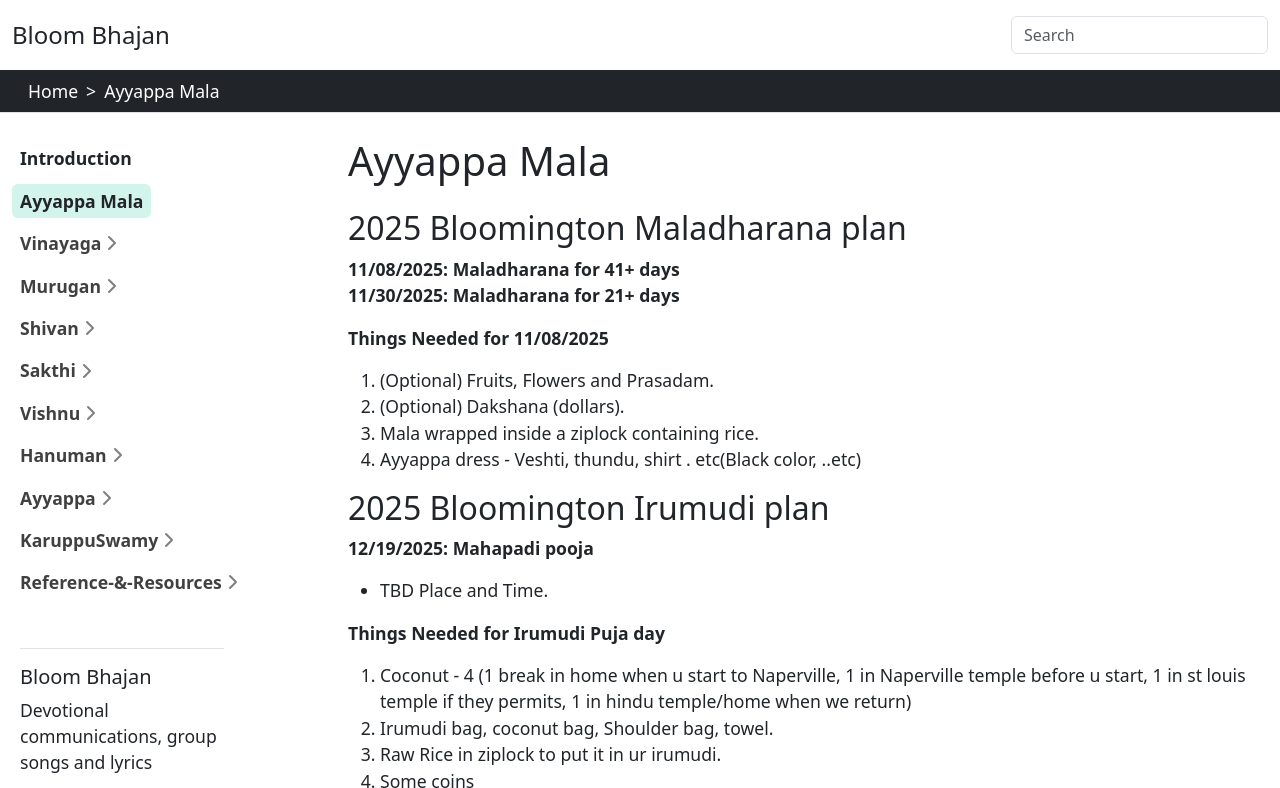
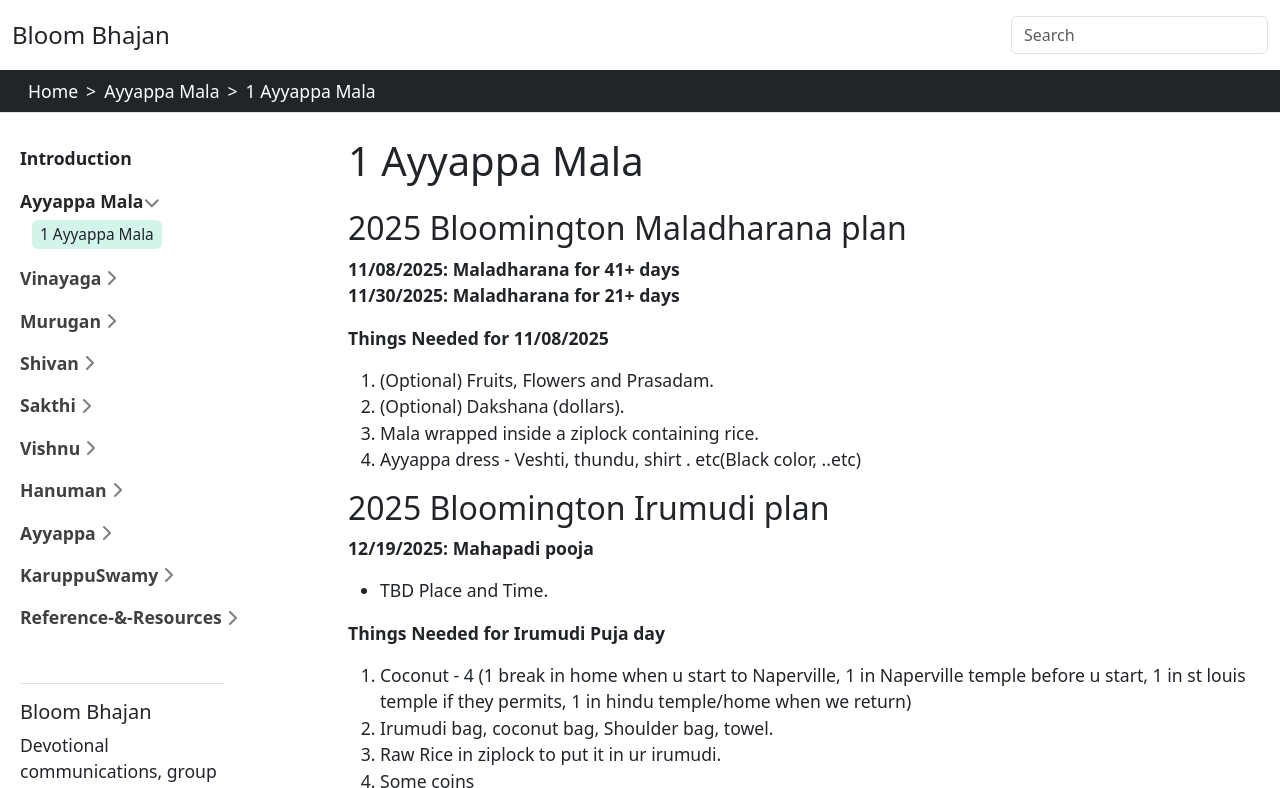
Before and after one commit to sangit6031hub/ayyappabhajan, a Jekyll site: the page built from content/ayyappamala/ayyappamala.md, in a window 1280 px wide and 900 px high, cut to the strip 0-788 px from the top of the window. Built offline with Jekyll 4.4.1, drawn with Linux system fonts in a browser that asks for light colours.

Commit message:
youtube updates

```diff
--- a/content/ayyappamala.md
+++ b/content/ayyappamala/ayyappamala.md
@@ -1,7 +1,8 @@
 ---
+section_id: Ayyappa Mala
 nav_order: 2
 layout: lesson-content
-title: Ayyappa Mala
+title: 1 Ayyappa Mala
 ---
 ## 2025 Bloomington Maladharana plan
 
```
